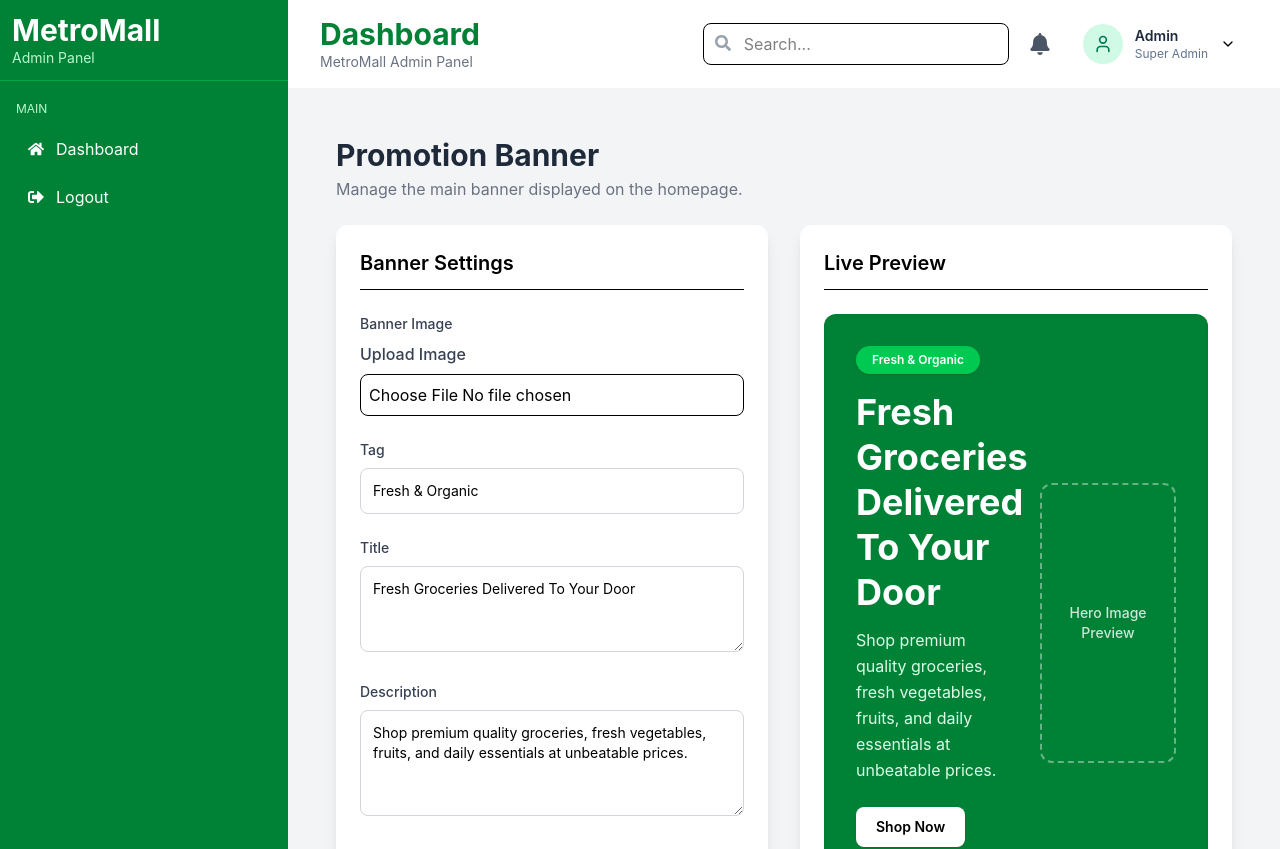
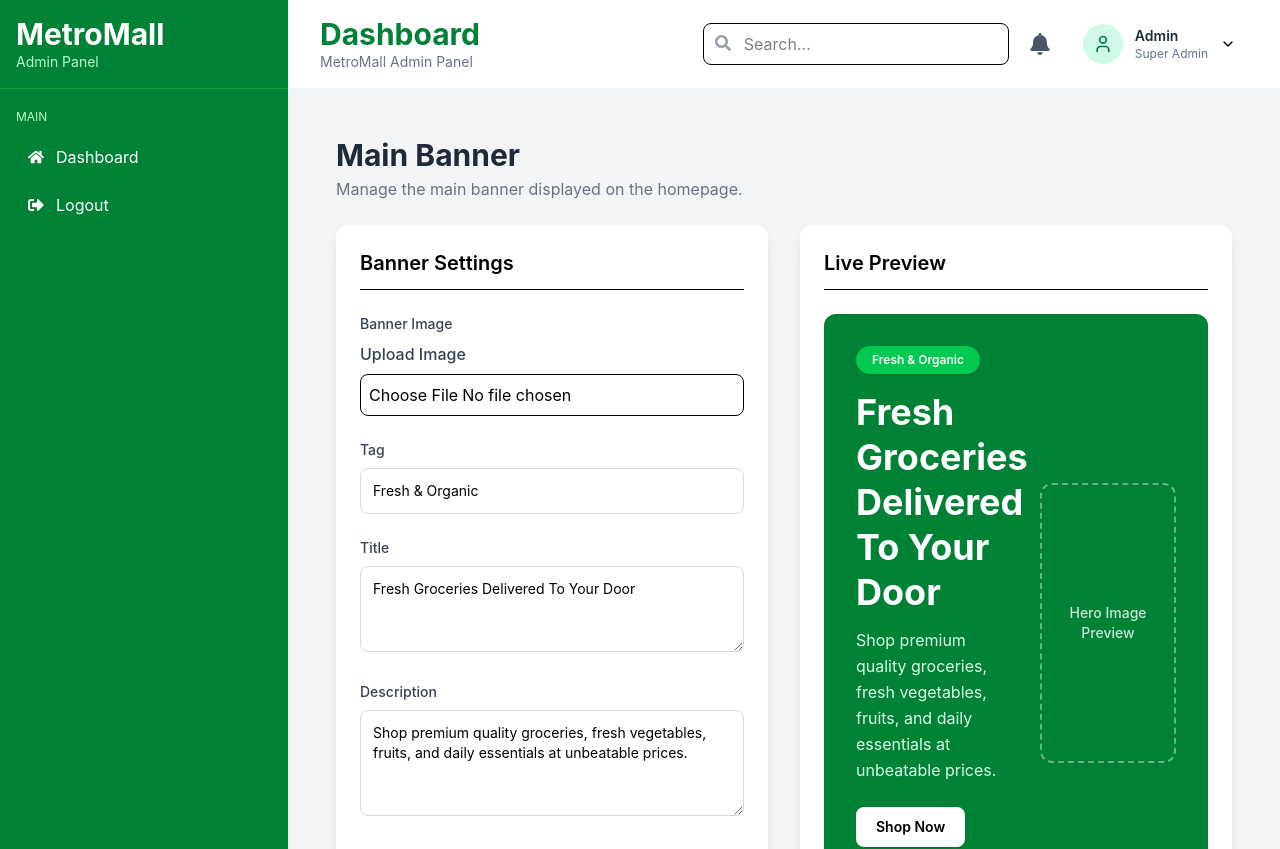
Before and after one commit to Nisa-chhunly/Metro_Mall_Admin, a React (Vite) app: page /#/cms/hero/main/banner in a window 1280 px wide. Shown: the top 849 px of the page. Built offline with nearby package versions, Linux system fonts and the light colour scheme.

Commit message:
Update all files and add delete warning modals

```diff
--- a/src/components/Sidebar.jsx
+++ b/src/components/Sidebar.jsx
@@ -67,7 +67,7 @@ const Sidebar = () => {
   return (
     <div className="w-72 bg-green-700 text-white min-h-screen flex flex-col">
       {/* Logo */}
-      <div className="p-3 border-b border-green-600">
+      <div className="p-4 border-b border-green-600">
         <h1 className="text-3xl font-bold">MetroMall</h1>
         <p className="text-green-200 text-sm">Admin Panel</p>
       </div>
--- a/src/pages/CMS/MainBanner.jsx
+++ b/src/pages/CMS/MainBanner.jsx
@@ -86,7 +86,7 @@ const MainBanner = () => {
       <div className="p-6 space-y-6">
         {/* Header */}
         <div>
-          <h1 className="text-3xl font-bold text-gray-800">Promotion Banner</h1>
+          <h1 className="text-3xl font-bold text-gray-800">Main Banner</h1>
           <p className="text-gray-500 mt-1">
             Manage the main banner displayed on the homepage.
           </p>
```
